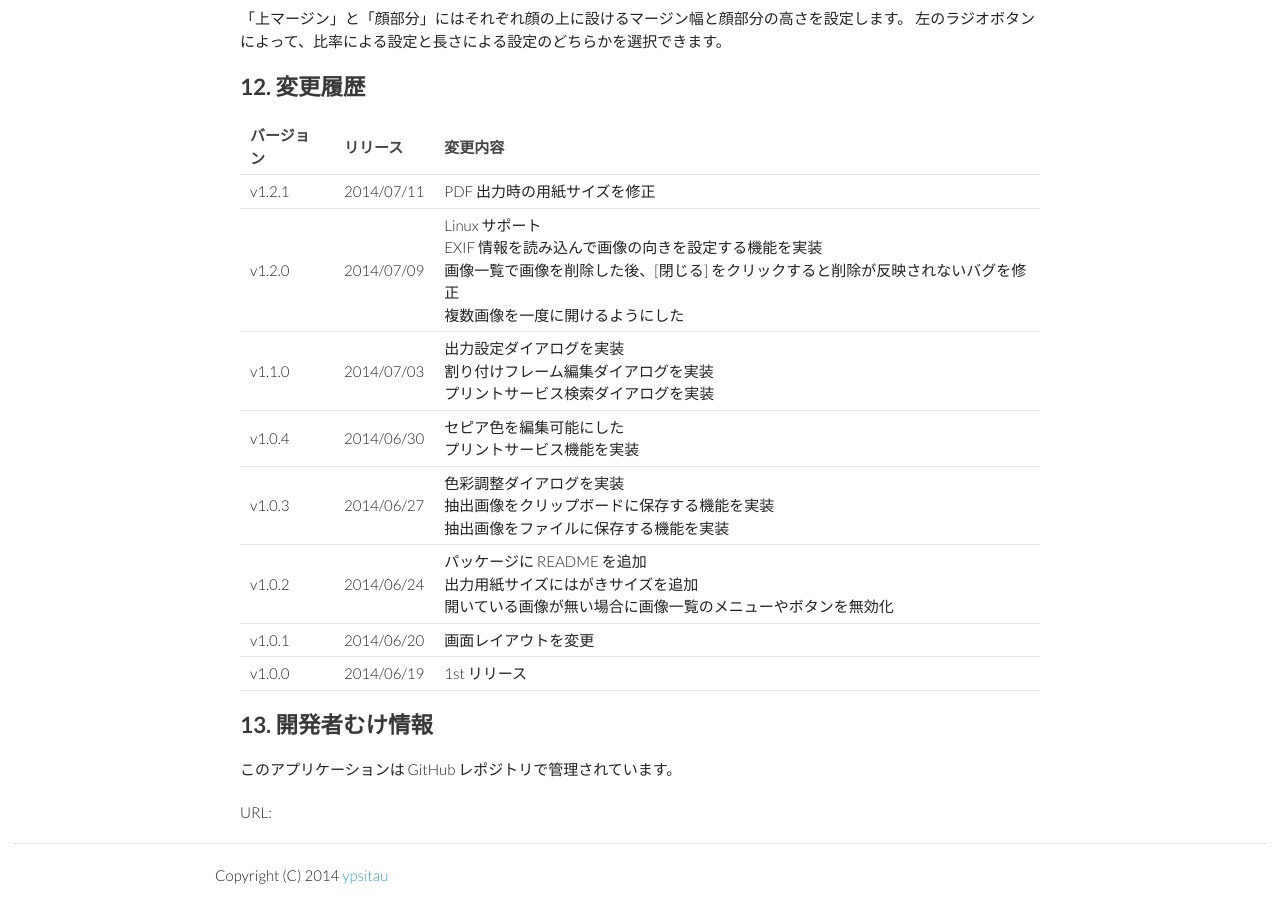
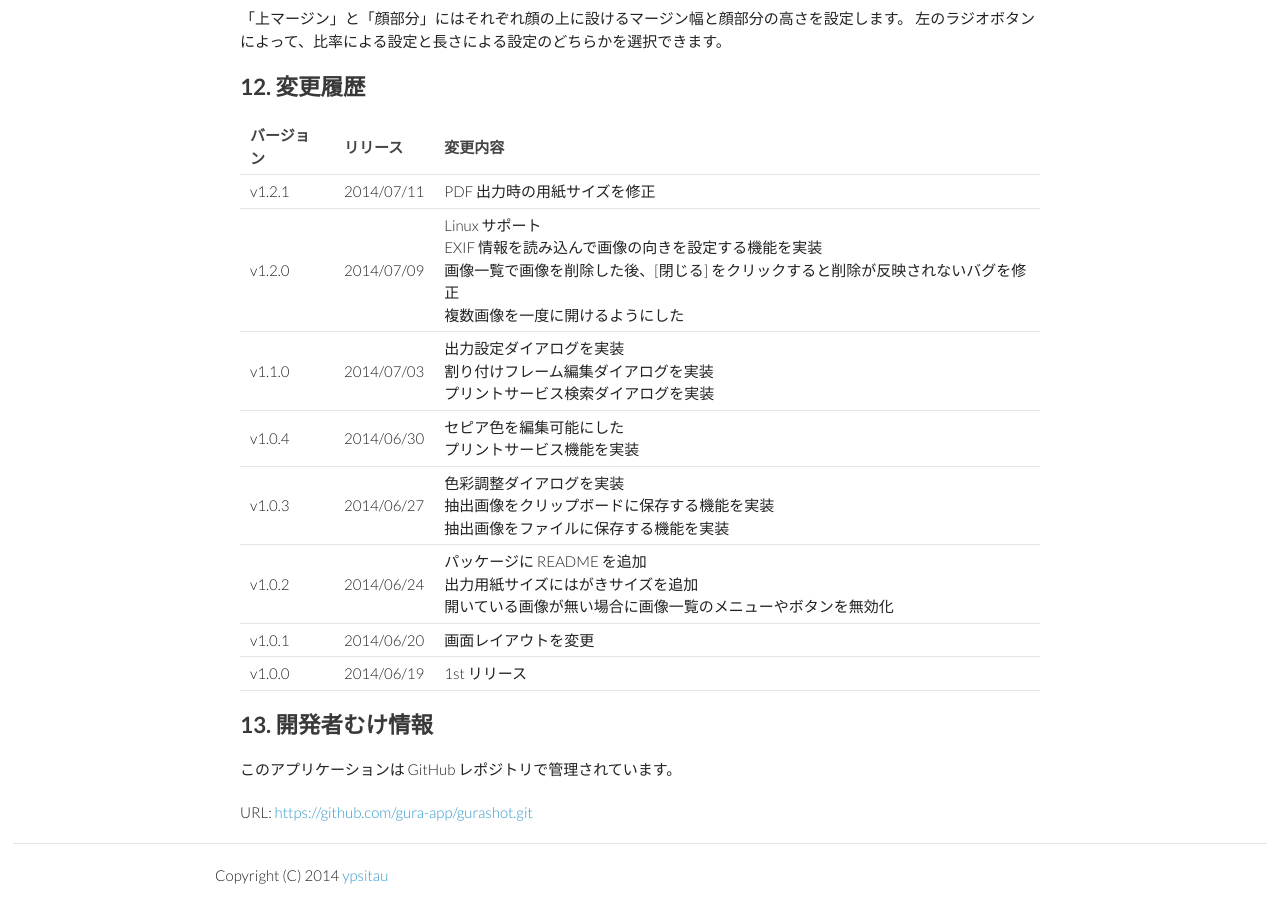
Before and after one commit to gura-app/gura-app.github.io, a Jekyll site: the page built from gurashot/index.md, in a window 1280 px wide and 900 px high, scrolled down 9224 px. Built offline with Jekyll 4.4.1, drawn with Linux system fonts in a browser that asks for light colours; Markdown is read by kramdown in place of the engine named in the settings; some of the changed lines change nothing that is shown.

Commit message:
updated document

```diff
--- a/gurashot/index.md
+++ b/gurashot/index.md
@@ -353,4 +353,4 @@
 
 このアプリケーションは GitHub レポジトリで管理されています。
 
-URL: [](https://github.com/gura-app/gurashot.git)
+URL: [https://github.com/gura-app/gurashot.git](https://github.com/gura-app/gurashot.git)
```
